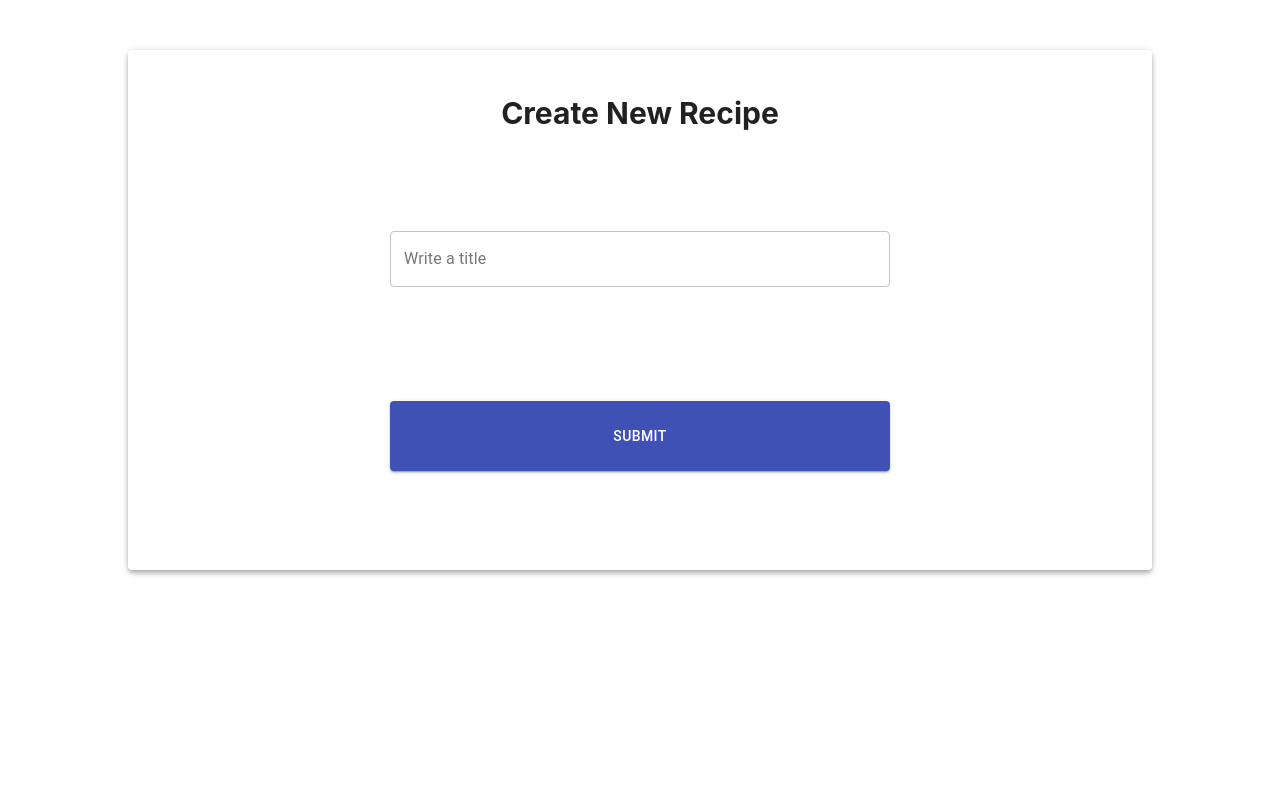
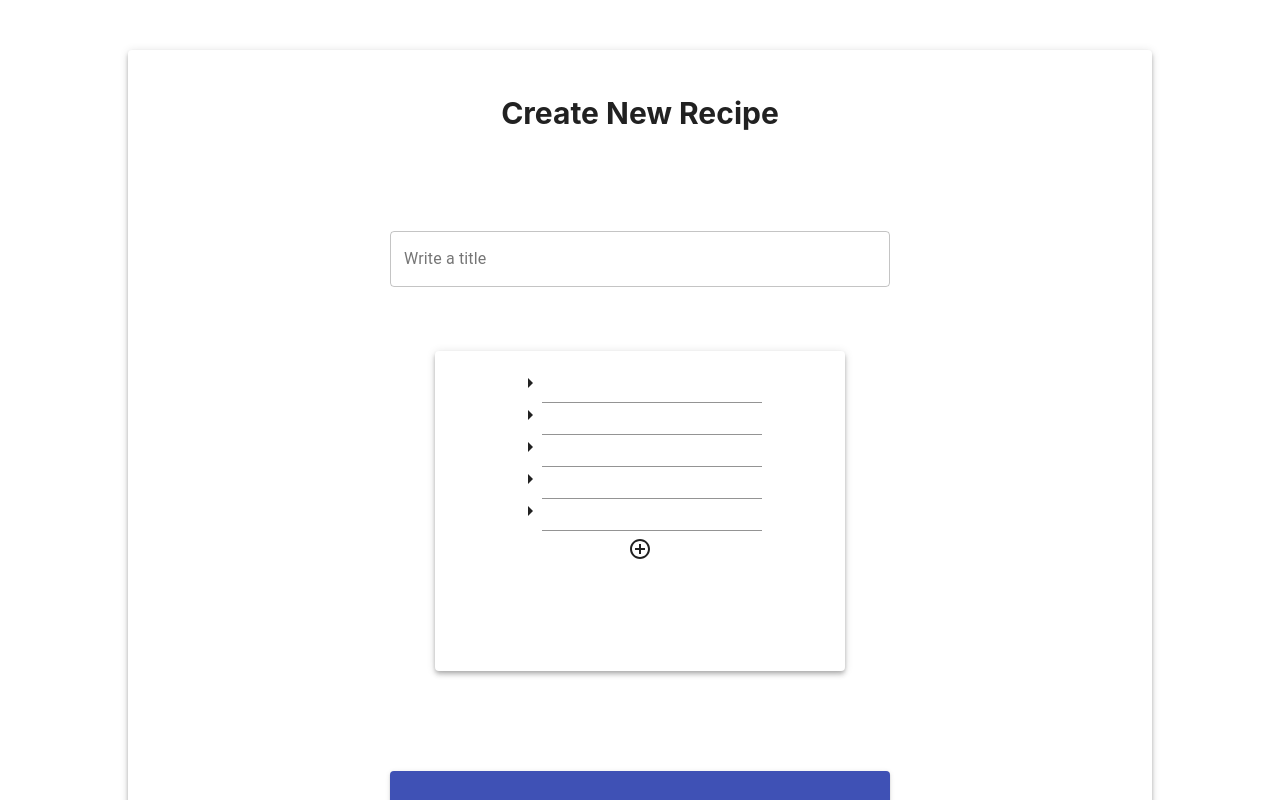
Before and after one commit to Danailnd/Recipes_App, a React (Create React App) app in the folder frontend/: page / in a window 1280 px wide. Shown: the top 800 px of the page. Built offline with nearby package versions, Linux system fonts and the light colour scheme.

Commit message:
added almost all the whole ingredients section

```diff
--- a/frontend/package.json
+++ b/frontend/package.json
@@ -3,8 +3,12 @@
   "version": "0.1.0",
   "private": true,
   "dependencies": {
+    "@emotion/react": "^11.7.1",
+    "@emotion/styled": "^11.6.0",
     "@material-ui/core": "^4.12.3",
-    "@mui/material": "^5.0.4",
+    "@material-ui/icons": "^4.11.2",
+    "@mui/icons-material": "^5.4.1",
+    "@mui/material": "^5.4.1",
     "@testing-library/jest-dom": "^5.14.1",
     "@testing-library/react": "^11.2.7",
     "@testing-library/user-event": "^12.8.3",
--- a/frontend/src/App.js
+++ b/frontend/src/App.js
@@ -1,8 +1,8 @@
-import './App.css';
+import "./App.css";
 import RecipeCreationMenu from "./components/RecipeCreationMenu.jsx";
 
 function App() {
-  return (<RecipeCreationMenu/>);
+  return <RecipeCreationMenu />;
 }
 
 export default App;
--- a/frontend/src/components/IngredientsCreationMenu.jsx
+++ /dev/null
@@ -1,3 +0,0 @@
-export default function IngredientsCreationMenu() {
-  return <h3>Hnpm iiii</h3>;
-}
--- a/frontend/src/components/RecipeCreationMenu.jsx
+++ b/frontend/src/components/RecipeCreationMenu.jsx
@@ -1,10 +1,18 @@
-import React, { useState, useRef } from "react";
+import React, { useState, useRef, useEffect } from "react";
 import { Button, Paper, TextField } from "@material-ui/core";
 import "./main.css";
-import IngredientsCreationMenu from "./IngredientsCreationMenu";
+import Checkbox from "@mui/material/Checkbox";
+
+import ArrowRightIcon from "@mui/icons-material/ArrowRight";
+import AddCircleOutlineIcon from "@mui/icons-material/AddCircleOutline";
+
+// import CircleIcon from "@mui/icons-material/Circle";
 
 export default function RecipeCreationMenu() {
   const input = useRef("");
+  const ingredients = useRef(["", "", "", "", ""]);
+  const [counter, setCounter] = useState(["", "", "", "", ""]);
+
   function submit() {
     let result;
     result = input.current;
@@ -13,11 +21,41 @@ export default function RecipeCreationMenu() {
   function handleTextFieldChange(word) {
     input.current = word;
   }
+  function handleIngredientsTextfieldChange(word, index) {
+    console.log(word);
+    console.log(index);
+    let editedIngredients = [...ingredients.current];
+    editedIngredients[index] = word;
+    ingredients.current = editedIngredients;
+  }
+  function addIngredient() {
+    // let Ingredients = [...ingredients, ""];
+    let result = [...ingredients.current, ""];
+    setCounter(result);
+    ingredients.current = result;
+  }
+
   const onKeyDown = (event) => {
     if (event.key === "Enter") {
       submit();
     }
   };
+  useEffect(() => {}, [ingredients]);
+  function IngredientsCreationMenu() {
+    return counter.map((value, index) => {
+      return (
+        <div>
+          <ArrowRightIcon />
+          <TextField
+            variant="standard"
+            onChange={(event) =>
+              handleIngredientsTextfieldChange(event.target.value, index)
+            }
+          />
+        </div>
+      );
+    });
+  }
   return (
     <>
       <Paper className="paper" elevation={4}>
@@ -34,6 +72,14 @@ export default function RecipeCreationMenu() {
             onChange={(event) => handleTextFieldChange(event.target.value)}
           />
         </div>
+        <div>
+          <Paper className="paper2" elevation={4}>
+            <IngredientsCreationMenu />
+            <Button onClick={addIngredient}>
+              <AddCircleOutlineIcon />
+            </Button>
+          </Paper>
+        </div>
         <div className="angry">
           <Button
             variant="contained"
--- a/frontend/src/components/main.css
+++ b/frontend/src/components/main.css
@@ -4,7 +4,16 @@
   margin-left: 10%;
   margin-right: 10%;
   margin-top: 50px;
-  height: 500px;
+  height: 1000px;
+  padding-top: 20px;
+}
+.paper2 {
+  text-align: center;
+  width: 40%;
+  margin-left: 30%;
+  margin-right: 30%;
+  margin-top: 50px;
+  height: 300px;
   padding-top: 20px;
 }
 
@@ -20,3 +29,8 @@
 .angry {
   margin-top: 100px;
 }
+.ingredientSectionElement {
+  margin-top: 100px;
+  width: 200px;
+  height: 20px;
+}
```
Also changed, not shown: 1 other file (tests, documents, lock files or other folders).
